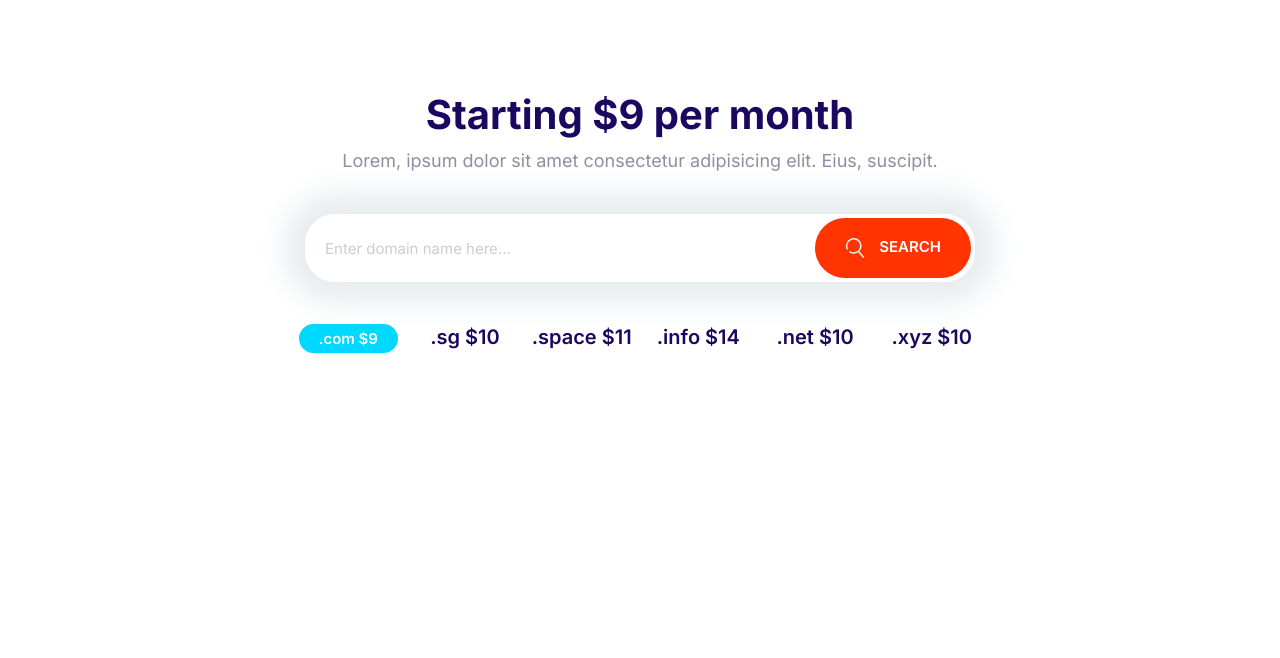
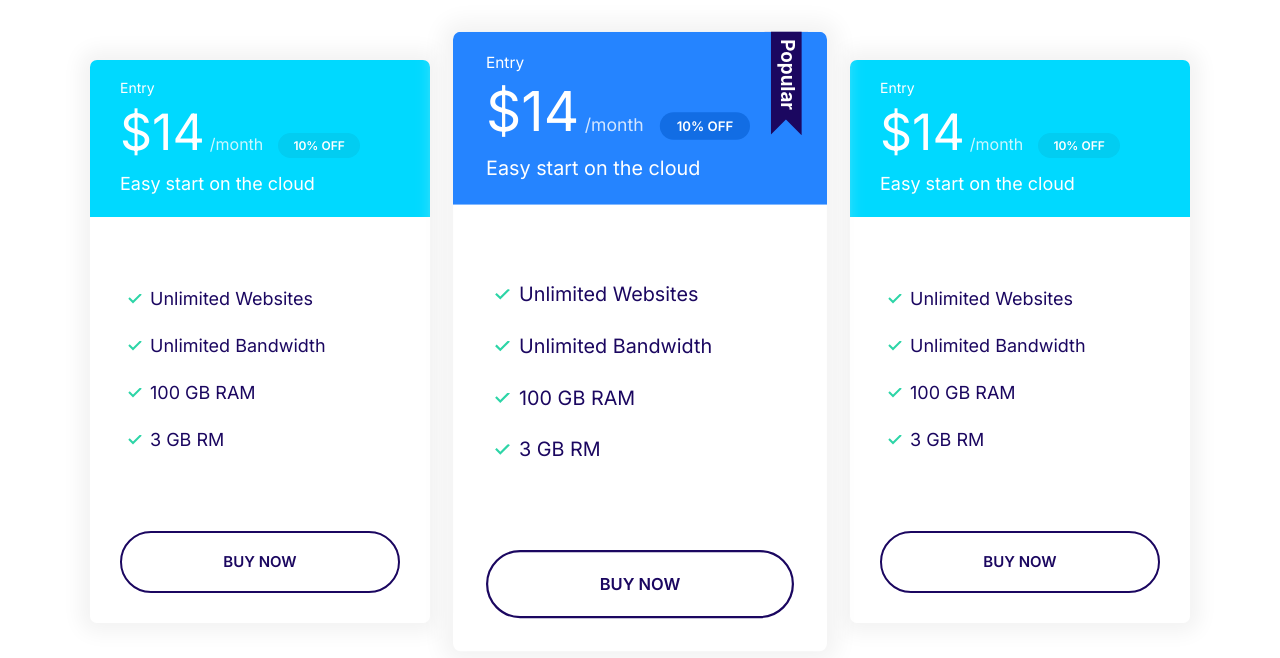
Before and after one commit to NorikoLandrum/moshify, a plain HTML site: page index.html in a window 1280 px wide. Drawn offline with Linux system fonts and the light colour scheme.

Commit message:
Build the plan block component

```diff
--- a/css/style.css
+++ b/css/style.css
@@ -327,11 +327,19 @@ a {
   color: #fff;
 }
 
+.card--primary .badge--primary {
+  background: #126de4;
+}
+
 .card--secondry .badge--secondry {
   background: #02cdf1;
 }
 
 /* Plans */
+.plan {
+  transition: transform 0.2s ease-out;
+}
+
 .plan__name {
   color: #fff;
   margin: 0;
@@ -361,6 +369,10 @@ a {
   margin-bottom: 2rem;
 }
 
+.plan--popular {
+  transform: scale(1.1);
+}
+
 .plan--popular .card__header {
   position: relative;
 }
@@ -372,6 +384,14 @@ a {
   position: absolute;
   top: -6px;
   right: 5%;
+}
+
+.plan:hover {
+  transform: scale(1.05);
+}
+
+.plan--popular:hover {
+  transform: scale(1.15);
 }
 
 @media screen and (min-width: 1024px) {
@@ -736,3 +756,13 @@ collapsible */
     grid-template-columns: repeat(auto-fit, minmax(10rem, 1fr));
   }
 }
+
+/* Plans Block */
+.block-plans .grid {
+  gap: 8rem 4rem;
+}
+
+.block-plans .card {
+  max-width: 500px;
+  margin: 0 auto;
+}
--- a/index.html
+++ b/index.html
@@ -15,35 +15,69 @@
     <link rel="stylesheet" href="css/style.css" />
   </head>
   <body>
-    <section class="block container block--domain">
-      <header class="block__header">
-        <h2>Starting $9 per month</h2>
-        <p>
-          Lorem, ipsum dolor sit amet consectetur adipisicing elit. Eius,
-          suscipit.
-        </p>
-      </header>
-      <div class="input-group">
-        <input
-          type="text"
-          class="input"
-          placeholder="Enter domain name here..."
-        />
-        <button class="btn btn--accent">
-          <svg class="icon icon--white">
-            <use xlink:href="images/sprite.svg#search"></use>
-          </svg>
-          Search
-        </button>
+    <section class="block container block-plans">
+      <div class="grid grid--1x3">
+        <div class="plan">
+          <div class="card card--secondry">
+            <header class="card__header">
+              <h3 class="plan__name">Entry</h3>
+              <span class="plan__price">$14</span>
+              <span class="plan__billing-cycle">/month</span>
+              <span class="badge badge--secondry badge--small">10% OFF</span>
+              <span class="pand__description">Easy start on the cloud</span>
+            </header>
+            <div class="card__body">
+              <ul class="list list--tick">
+                <li class="list__item">Unlimited Websites</li>
+                <li class="list__item">Unlimited Bandwidth</li>
+                <li class="list__item">100 GB RAM</li>
+                <li class="list__item">3 GB RM</li>
+              </ul>
+              <button class="btn btn--outline btn--block">Buy Now</button>
+            </div>
+          </div>
+        </div>
+        <div class="plan plan--popular">
+          <div class="card card--primary">
+            <header class="card__header">
+              <h3 class="plan__name">Entry</h3>
+              <span class="plan__price">$14</span>
+              <span class="plan__billing-cycle">/month</span>
+              <span class="badge badge--primary badge--small">10% OFF</span>
+              <span class="pand__description">Easy start on the cloud</span>
+            </header>
+            <div class="card__body">
+              <ul class="list list--tick">
+                <li class="list__item">Unlimited Websites</li>
+                <li class="list__item">Unlimited Bandwidth</li>
+                <li class="list__item">100 GB RAM</li>
+                <li class="list__item">3 GB RM</li>
+              </ul>
+              <button class="btn btn--outline btn--block">Buy Now</button>
+            </div>
+          </div>
+        </div>
+        <div class="plan">
+          <div class="card card--secondry">
+            <header class="card__header">
+              <h3 class="plan__name">Entry</h3>
+              <span class="plan__price">$14</span>
+              <span class="plan__billing-cycle">/month</span>
+              <span class="badge badge--secondry badge--small">10% OFF</span>
+              <span class="pand__description">Easy start on the cloud</span>
+            </header>
+            <div class="card__body">
+              <ul class="list list--tick">
+                <li class="list__item">Unlimited Websites</li>
+                <li class="list__item">Unlimited Bandwidth</li>
+                <li class="list__item">100 GB RAM</li>
+                <li class="list__item">3 GB RM</li>
+              </ul>
+              <button class="btn btn--outline btn--block">Buy Now</button>
+            </div>
+          </div>
+        </div>
       </div>
-      <ul class="list block-domain__prices">
-        <li><span class="badge badge--secondry">.com $9</span></li>
-        <li>.sg $10</li>
-        <li>.space $11</li>
-        <li>.info $14</li>
-        <li>.net $10</li>
-        <li>.xyz $10</li>
-      </ul>
     </section>
     <script src="js/main.js"></script>
   </body>
```
Also changed, not shown: components/plansBlock.html (added, +64 -0 lines).
